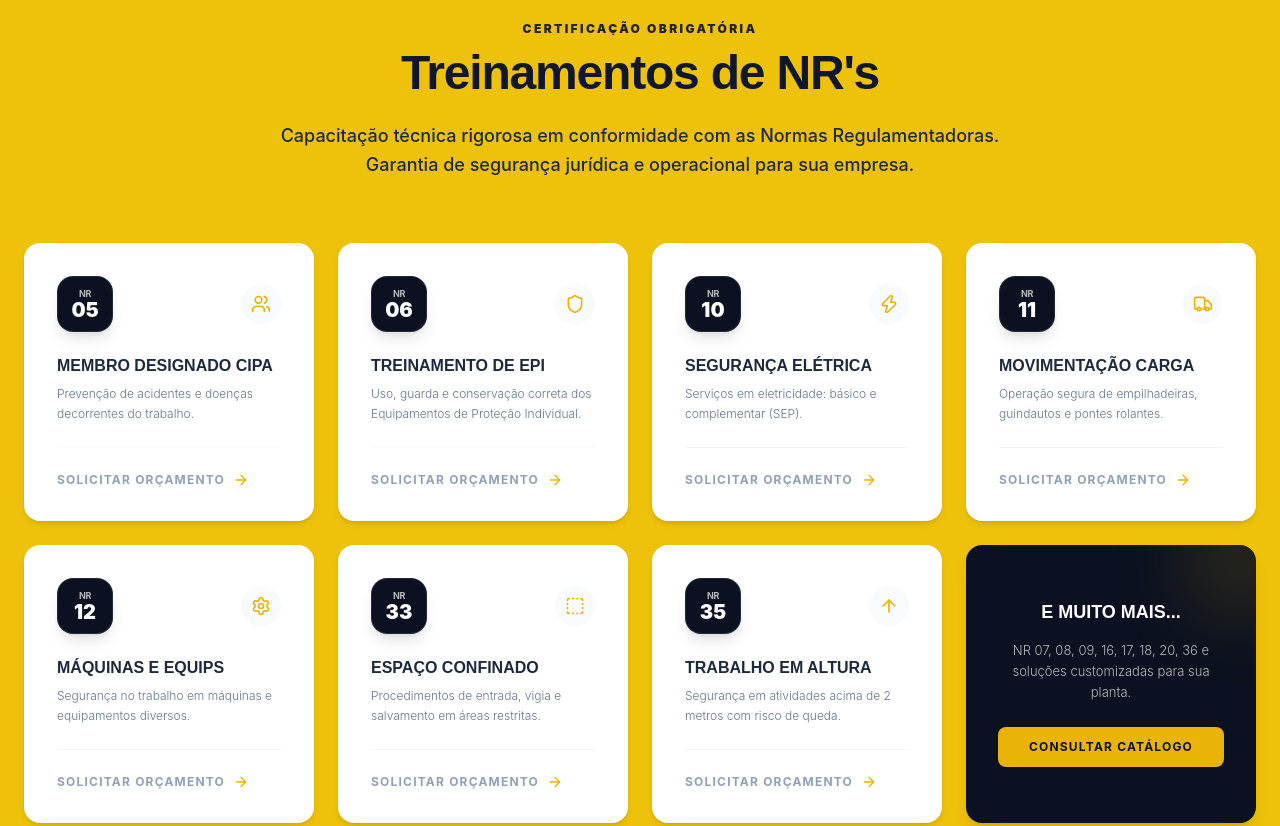
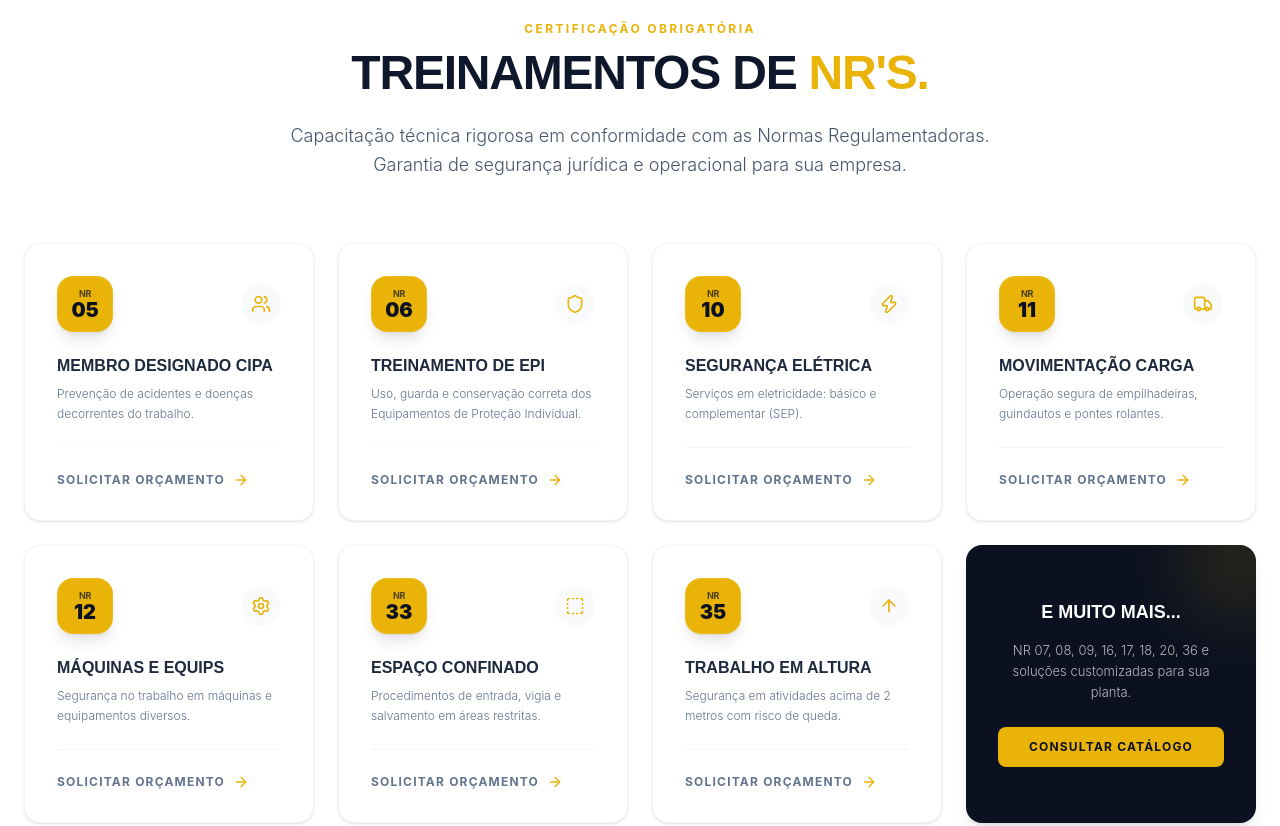
Before and after one commit to mindflowai1/site-sti-engenharia, a website built with Vite: page index.html in a window 1280 px wide. Shown: the part 2880-3706 px from the top of the page. Built offline with nearby package versions, Linux system fonts and the light colour scheme.

Commit message:
Update index.html

```diff
--- a/index.html
+++ b/index.html
@@ -61,23 +61,33 @@
             <nav
                 class="hidden md:flex items-start gap-4 lg:gap-6 font-heading font-medium text-sm text-slate-700 tracking-wide mt-1">
                 <a href="#diferenciais" class="hover:text-accent font-semibold transition-colors py-2">Diferenciais</a>
-                <a href="#servicos" class="hover:text-accent font-semibold transition-colors py-2 leading-[1.2]">Medicina do Trabalho<br>e Segurança</a>
+                <a href="#servicos"
+                    class="hover:text-accent font-semibold transition-colors py-2 leading-[1.2]">Medicina do
+                    Trabalho<br>e Segurança</a>
 
                 <!-- Dropdown Treinamentos -->
                 <div class="relative group py-2">
-                    <button class="flex items-center gap-1 hover:text-accent font-semibold transition-colors focus:outline-none">
-                        Treinamentos <i data-lucide="chevron-down" class="w-4 h-4 transition-transform duration-300 group-hover:rotate-180"></i>
+                    <button
+                        class="flex items-center gap-1 hover:text-accent font-semibold transition-colors focus:outline-none">
+                        Treinamentos <i data-lucide="chevron-down"
+                            class="w-4 h-4 transition-transform duration-300 group-hover:rotate-180"></i>
                     </button>
                     <!-- Dropdown Menu -->
-                    <div class="absolute left-0 top-full mt-0 w-64 bg-white rounded-md shadow-lg border border-gray-100 opacity-0 invisible group-hover:opacity-100 group-hover:visible transition-all duration-300 transform origin-top group-hover:translate-y-0 translate-y-2 z-50">
+                    <div
+                        class="absolute left-0 top-full mt-0 w-64 bg-white rounded-md shadow-lg border border-gray-100 opacity-0 invisible group-hover:opacity-100 group-hover:visible transition-all duration-300 transform origin-top group-hover:translate-y-0 translate-y-2 z-50">
                         <div class="py-2">
-                            <a href="#treinamentos" class="block px-4 py-3 text-sm text-slate-700 hover:bg-slate-50 hover:text-accent font-medium transition-colors">Máquinas Pesadas e Terraplanagem</a>
-                            <a href="#nrs" class="block px-4 py-3 text-sm text-slate-700 hover:bg-slate-50 hover:text-accent font-medium transition-colors">Normas Regulamentadoras (NRs)</a>
+                            <a href="#treinamentos"
+                                class="block px-4 py-3 text-sm text-slate-700 hover:bg-slate-50 hover:text-accent font-medium transition-colors">Máquinas
+                                Pesadas e Terraplanagem</a>
+                            <a href="#nrs"
+                                class="block px-4 py-3 text-sm text-slate-700 hover:bg-slate-50 hover:text-accent font-medium transition-colors">Normas
+                                Regulamentadoras (NRs)</a>
                         </div>
                     </div>
                 </div>
 
-                <a href="#certificacoes" class="hover:text-accent font-semibold transition-colors py-2">Certificações</a>
+                <a href="#certificacoes"
+                    class="hover:text-accent font-semibold transition-colors py-2">Certificações</a>
                 <a href="#faq" class="hover:text-accent font-semibold transition-colors py-2">FAQ</a>
             </nav>
 
@@ -100,13 +110,18 @@
             <a href="#diferenciais"
                 class="text-2xl font-heading font-bold text-slate-800 hover:text-accent mobile-link">Diferenciais</a>
             <a href="#servicos"
-                class="text-xl md:text-2xl font-heading font-bold text-slate-800 hover:text-accent mobile-link text-center px-4 leading-tight">Medicina do Trabalho<br>e Segurança</a>
+                class="text-xl md:text-2xl font-heading font-bold text-slate-800 hover:text-accent mobile-link text-center px-4 leading-tight">Medicina
+                do Trabalho<br>e Segurança</a>
 
             <div class="flex flex-col items-center gap-4">
                 <span class="text-2xl font-heading font-bold text-slate-800">Treinamentos</span>
                 <div class="flex flex-col items-center gap-3">
-                    <a href="#treinamentos" class="text-lg font-medium text-slate-600 hover:text-accent mobile-link text-center">Máquinas Pesadas</a>
-                    <a href="#nrs" class="text-lg font-medium text-slate-600 hover:text-accent mobile-link text-center">Normas (NRs)</a>
+                    <a href="#treinamentos"
+                        class="text-lg font-medium text-slate-600 hover:text-accent mobile-link text-center">Máquinas
+                        Pesadas</a>
+                    <a href="#nrs"
+                        class="text-lg font-medium text-slate-600 hover:text-accent mobile-link text-center">Normas
+                        (NRs)</a>
                 </div>
             </div>
 
@@ -284,7 +299,8 @@
                         <i data-lucide="activity-square" class="w-7 h-7"></i>
                     </div>
                     <h4 class="text-xl font-bold mb-3 text-slate-800 tracking-tight">Exames Médicos Completos</h4>
-                    <p class="text-slate-600 text-sm leading-relaxed font-light">Realização de exames ocupacionais (admissional, demissional, periódico, mudança de função) e complementares.</p>
+                    <p class="text-slate-600 text-sm leading-relaxed font-light">Realização de exames ocupacionais
+                        (admissional, demissional, periódico, mudança de função) e complementares.</p>
                 </div>
             </div>
 
@@ -649,16 +665,15 @@
 
 
     <!-- Section: NRs -->
-    <section class="py-24 bg-accent relative overflow-hidden" id="nrs">
-        <!-- Textura/Glow no fundo -->
-        <div class="absolute inset-0 bg-white/20 mix-blend-overlay pointer-events-none"></div>
+    <section class="py-24 bg-white relative overflow-hidden" id="nrs">
         <div class="container mx-auto px-6 max-w-7xl relative z-10">
             <div class="mb-16 text-center max-w-3xl mx-auto" data-aos="fade-up">
-                <span class="text-brand-blue uppercase font-black tracking-[0.2em] text-xs mb-3 block opacity-90">Certificação
+                <span class="text-accent uppercase font-bold tracking-[0.2em] text-xs mb-3 block">Certificação
                     Obrigatória</span>
-                <h2 class="text-4xl md:text-5xl font-extrabold tracking-tight text-slate-900 mb-6">Treinamentos de NR's
+                <h2 class="text-4xl md:text-5xl font-extrabold tracking-tight text-slate-900 mb-6">
+                    TREINAMENTOS DE <span class="text-accent">NR'S.</span>
                 </h2>
-                <p class="text-slate-800 text-lg font-medium leading-relaxed">
+                <p class="text-slate-600 text-lg font-light leading-relaxed">
                     Capacitação técnica rigorosa em conformidade com as Normas Regulamentadoras.
                     Garantia de segurança jurídica e operacional para sua empresa.
                 </p>
@@ -666,11 +681,11 @@
 
             <div class="grid grid-cols-1 sm:grid-cols-2 lg:grid-cols-4 gap-6">
                 <!-- NR 05 -->
-                <div class="bg-white p-8 border border-white/60 rounded-2xl group hover:border-brand-blue/30 shadow-md hover:shadow-2xl hover:-translate-y-1 transition-all duration-500 flex flex-col h-full relative overflow-hidden"
+                <div class="bg-white p-8 border border-gray-100 rounded-2xl group hover:border-accent/40 shadow-sm hover:shadow-xl hover:-translate-y-1 transition-all duration-500 flex flex-col h-full relative overflow-hidden"
                     data-aos="fade-up">
                     <div class="flex items-center justify-between mb-6">
                         <div
-                            class="w-14 h-14 rounded-2xl bg-brand-blue flex flex-col items-center justify-center text-white shrink-0 shadow-lg group-hover:-translate-y-1 transition-transform border border-white/10">
+                            class="w-14 h-14 rounded-2xl bg-accent group-hover:bg-brand-blue flex flex-col items-center justify-center text-brand-blue group-hover:text-white shrink-0 shadow-lg group-hover:-translate-y-1 transition-all duration-300 border border-white/10">
                             <span class="text-[9px] font-bold opacity-70 tracking-tighter leading-none">NR</span>
                             <span class="text-xl font-black leading-none mt-0.5">05</span>
                         </div>
@@ -687,7 +702,7 @@
                     </div>
                     <div class="mt-6 pt-6 border-t border-gray-50">
                         <button type="button" onclick="sendToWhatsappHM()"
-                            class="text-xs font-bold uppercase tracking-widest text-slate-400 group-hover:text-brand-blue flex items-center gap-2 transition-all">
+                            class="text-xs font-bold uppercase tracking-widest text-slate-500 group-hover:text-accent flex items-center gap-2 transition-all">
                             Solicitar Orçamento <i data-lucide="arrow-right"
                                 class="w-4 h-4 text-accent transition-transform group-hover:translate-x-1"></i>
                         </button>
@@ -695,11 +710,11 @@
                 </div>
 
                 <!-- NR 06 -->
-                <div class="bg-white p-8 border border-white/60 rounded-2xl group hover:border-brand-blue/30 shadow-md hover:shadow-2xl hover:-translate-y-1 transition-all duration-500 flex flex-col h-full relative overflow-hidden"
+                <div class="bg-white p-8 border border-gray-100 rounded-2xl group hover:border-accent/40 shadow-sm hover:shadow-xl hover:-translate-y-1 transition-all duration-500 flex flex-col h-full relative overflow-hidden"
                     data-aos="fade-up" data-aos-delay="50">
                     <div class="flex items-center justify-between mb-6">
                         <div
-                            class="w-14 h-14 rounded-2xl bg-brand-blue flex flex-col items-center justify-center text-white shrink-0 shadow-lg group-hover:-translate-y-1 transition-transform border border-white/10">
+                            class="w-14 h-14 rounded-2xl bg-accent group-hover:bg-brand-blue flex flex-col items-center justify-center text-brand-blue group-hover:text-white shrink-0 shadow-lg group-hover:-translate-y-1 transition-all duration-300 border border-white/10">
                             <span class="text-[9px] font-bold opacity-70 tracking-tighter leading-none">NR</span>
                             <span class="text-xl font-black leading-none mt-0.5">06</span>
                         </div>
@@ -716,7 +731,7 @@
                     </div>
                     <div class="mt-6 pt-6 border-t border-gray-50">
                         <button type="button" onclick="sendToWhatsappHM()"
-                            class="text-xs font-bold uppercase tracking-widest text-slate-400 group-hover:text-brand-blue flex items-center gap-2 transition-all">
+                            class="text-xs font-bold uppercase tracking-widest text-slate-500 group-hover:text-accent flex items-center gap-2 transition-all">
                             Solicitar Orçamento <i data-lucide="arrow-right"
                                 class="w-4 h-4 text-accent transition-transform group-hover:translate-x-1"></i>
                         </button>
@@ -724,11 +739,11 @@
                 </div>
 
                 <!-- NR 10 -->
-                <div class="bg-white p-8 border border-white/60 rounded-2xl group hover:border-brand-blue/30 shadow-md hover:shadow-2xl hover:-translate-y-1 transition-all duration-500 flex flex-col h-full relative overflow-hidden"
+                <div class="bg-white p-8 border border-gray-100 rounded-2xl group hover:border-accent/40 shadow-sm hover:shadow-xl hover:-translate-y-1 transition-all duration-500 flex flex-col h-full relative overflow-hidden"
                     data-aos="fade-up" data-aos-delay="100">
                     <div class="flex items-center justify-between mb-6">
                         <div
-                            class="w-14 h-14 rounded-2xl bg-brand-blue flex flex-col items-center justify-center text-white shrink-0 shadow-lg group-hover:-translate-y-1 transition-transform border border-white/10">
+                            class="w-14 h-14 rounded-2xl bg-accent group-hover:bg-brand-blue flex flex-col items-center justify-center text-brand-blue group-hover:text-white shrink-0 shadow-lg group-hover:-translate-y-1 transition-all duration-300 border border-white/10">
                             <span class="text-[9px] font-bold opacity-70 tracking-tighter leading-none">NR</span>
                             <span class="text-xl font-black leading-none mt-0.5">10</span>
                         </div>
@@ -745,7 +760,7 @@
                     </div>
                     <div class="mt-6 pt-6 border-t border-gray-100">
                         <button type="button" onclick="sendToWhatsappHM()"
-                            class="text-xs font-bold uppercase tracking-widest text-slate-400 group-hover:text-brand-blue flex items-center gap-2 transition-all">
+                            class="text-xs font-bold uppercase tracking-widest text-slate-500 group-hover:text-accent flex items-center gap-2 transition-all">
                             Solicitar Orçamento <i data-lucide="arrow-right"
                                 class="w-4 h-4 text-accent transition-transform group-hover:translate-x-1"></i>
                         </button>
@@ -753,11 +768,11 @@
                 </div>
 
                 <!-- NR 11 -->
-                <div class="bg-white p-8 border border-white/60 rounded-2xl group hover:border-brand-blue/30 shadow-md hover:shadow-2xl hover:-translate-y-1 transition-all duration-500 flex flex-col h-full relative overflow-hidden"
+                <div class="bg-white p-8 border border-gray-100 rounded-2xl group hover:border-accent/40 shadow-sm hover:shadow-xl hover:-translate-y-1 transition-all duration-500 flex flex-col h-full relative overflow-hidden"
                     data-aos="fade-up" data-aos-delay="150">
                     <div class="flex items-center justify-between mb-6">
                         <div
-                            class="w-14 h-14 rounded-2xl bg-brand-blue flex flex-col items-center justify-center text-white shrink-0 shadow-lg group-hover:-translate-y-1 transition-transform border border-white/10">
+                            class="w-14 h-14 rounded-2xl bg-accent group-hover:bg-brand-blue flex flex-col items-center justify-center text-brand-blue group-hover:text-white shrink-0 shadow-lg group-hover:-translate-y-1 transition-all duration-300 border border-white/10">
                             <span class="text-[9px] font-bold opacity-70 tracking-tighter leading-none">NR</span>
                             <span class="text-xl font-black leading-none mt-0.5">11</span>
                         </div>
@@ -774,7 +789,7 @@
                     </div>
                     <div class="mt-6 pt-6 border-t border-gray-100">
                         <button type="button" onclick="sendToWhatsappHM()"
-                            class="text-xs font-bold uppercase tracking-widest text-slate-400 group-hover:text-brand-blue flex items-center gap-2 transition-all">
+                            class="text-xs font-bold uppercase tracking-widest text-slate-500 group-hover:text-accent flex items-center gap-2 transition-all">
                             Solicitar Orçamento <i data-lucide="arrow-right"
                                 class="w-4 h-4 text-accent transition-transform group-hover:translate-x-1"></i>
                         </button>
@@ -782,11 +797,11 @@
                 </div>
 
                 <!-- NR 12 -->
-                <div class="bg-white p-8 border border-white/60 rounded-2xl group hover:border-brand-blue/30 shadow-md hover:shadow-2xl hover:-translate-y-1 transition-all duration-500 flex flex-col h-full relative overflow-hidden"
+                <div class="bg-white p-8 border border-gray-100 rounded-2xl group hover:border-accent/40 shadow-sm hover:shadow-xl hover:-translate-y-1 transition-all duration-500 flex flex-col h-full relative overflow-hidden"
                     data-aos="fade-up" data-aos-delay="200">
                     <div class="flex items-center justify-between mb-6">
                         <div
-                            class="w-14 h-14 rounded-2xl bg-brand-blue flex flex-col items-center justify-center text-white shrink-0 shadow-lg group-hover:-translate-y-1 transition-transform border border-white/10">
+                            class="w-14 h-14 rounded-2xl bg-accent group-hover:bg-brand-blue flex flex-col items-center justify-center text-brand-blue group-hover:text-white shrink-0 shadow-lg group-hover:-translate-y-1 transition-all duration-300 border border-white/10">
                             <span class="text-[9px] font-bold opacity-70 tracking-tighter leading-none">NR</span>
                             <span class="text-xl font-black leading-none mt-0.5">12</span>
                         </div>
@@ -803,7 +818,7 @@
                     </div>
                     <div class="mt-6 pt-6 border-t border-gray-100">
                         <button type="button" onclick="sendToWhatsappHM()"
-                            class="text-xs font-bold uppercase tracking-widest text-slate-400 group-hover:text-brand-blue flex items-center gap-2 transition-all">
+                            class="text-xs font-bold uppercase tracking-widest text-slate-500 group-hover:text-accent flex items-center gap-2 transition-all">
                             Solicitar Orçamento <i data-lucide="arrow-right"
                                 class="w-4 h-4 text-accent transition-transform group-hover:translate-x-1"></i>
                         </button>
@@ -811,11 +826,11 @@
                 </div>
 
                 <!-- NR 33 -->
-                <div class="bg-white p-8 border border-white/60 rounded-2xl group hover:border-brand-blue/30 shadow-md hover:shadow-2xl hover:-translate-y-1 transition-all duration-500 flex flex-col h-full relative overflow-hidden"
+                <div class="bg-white p-8 border border-gray-100 rounded-2xl group hover:border-accent/40 shadow-sm hover:shadow-xl hover:-translate-y-1 transition-all duration-500 flex flex-col h-full relative overflow-hidden"
                     data-aos="fade-up" data-aos-delay="250">
                     <div class="flex items-center justify-between mb-6">
                         <div
-                            class="w-14 h-14 rounded-2xl bg-brand-blue flex flex-col items-center justify-center text-white shrink-0 shadow-lg group-hover:-translate-y-1 transition-transform border border-white/10">
+                            class="w-14 h-14 rounded-2xl bg-accent group-hover:bg-brand-blue flex flex-col items-center justify-center text-brand-blue group-hover:text-white shrink-0 shadow-lg group-hover:-translate-y-1 transition-all duration-300 border border-white/10">
                             <span class="text-[9px] font-bold opacity-70 tracking-tighter leading-none">NR</span>
                             <span class="text-xl font-black leading-none mt-0.5">33</span>
                         </div>
@@ -832,7 +847,7 @@
                     </div>
                     <div class="mt-6 pt-6 border-t border-gray-100">
                         <button type="button" onclick="sendToWhatsappHM()"
-                            class="text-xs font-bold uppercase tracking-widest text-slate-400 group-hover:text-brand-blue flex items-center gap-2 transition-all">
+                            class="text-xs font-bold uppercase tracking-widest text-slate-500 group-hover:text-accent flex items-center gap-2 transition-all">
                             Solicitar Orçamento <i data-lucide="arrow-right"
                                 class="w-4 h-4 text-accent transition-transform group-hover:translate-x-1"></i>
                         </button>
@@ -840,11 +855,11 @@
                 </div>
 
                 <!-- NR 35 -->
-                <div class="bg-white p-8 border border-white/60 rounded-2xl group hover:border-brand-blue/30 shadow-md hover:shadow-2xl hover:-translate-y-1 transition-all duration-500 flex flex-col h-full relative overflow-hidden"
+                <div class="bg-white p-8 border border-gray-100 rounded-2xl group hover:border-accent/40 shadow-sm hover:shadow-xl hover:-translate-y-1 transition-all duration-500 flex flex-col h-full relative overflow-hidden"
                     data-aos="fade-up" data-aos-delay="300">
                     <div class="flex items-center justify-between mb-6">
                         <div
-                            class="w-14 h-14 rounded-2xl bg-brand-blue flex flex-col items-center justify-center text-white shrink-0 shadow-lg group-hover:-translate-y-1 transition-transform border border-white/10">
+                            class="w-14 h-14 rounded-2xl bg-accent group-hover:bg-brand-blue flex flex-col items-center justify-center text-brand-blue group-hover:text-white shrink-0 shadow-lg group-hover:-translate-y-1 transition-all duration-300 border border-white/10">
                             <span class="text-[9px] font-bold opacity-70 tracking-tighter leading-none">NR</span>
                             <span class="text-xl font-black leading-none mt-0.5">35</span>
                         </div>
@@ -861,7 +876,7 @@
                     </div>
                     <div class="mt-6 pt-6 border-t border-gray-100">
                         <button type="button" onclick="sendToWhatsappHM()"
-                            class="text-xs font-bold uppercase tracking-widest text-slate-400 group-hover:text-brand-blue flex items-center gap-2 transition-all">
+                            class="text-xs font-bold uppercase tracking-widest text-slate-500 group-hover:text-accent flex items-center gap-2 transition-all">
                             Solicitar Orçamento <i data-lucide="arrow-right"
                                 class="w-4 h-4 text-accent transition-transform group-hover:translate-x-1"></i>
                         </button>
```
